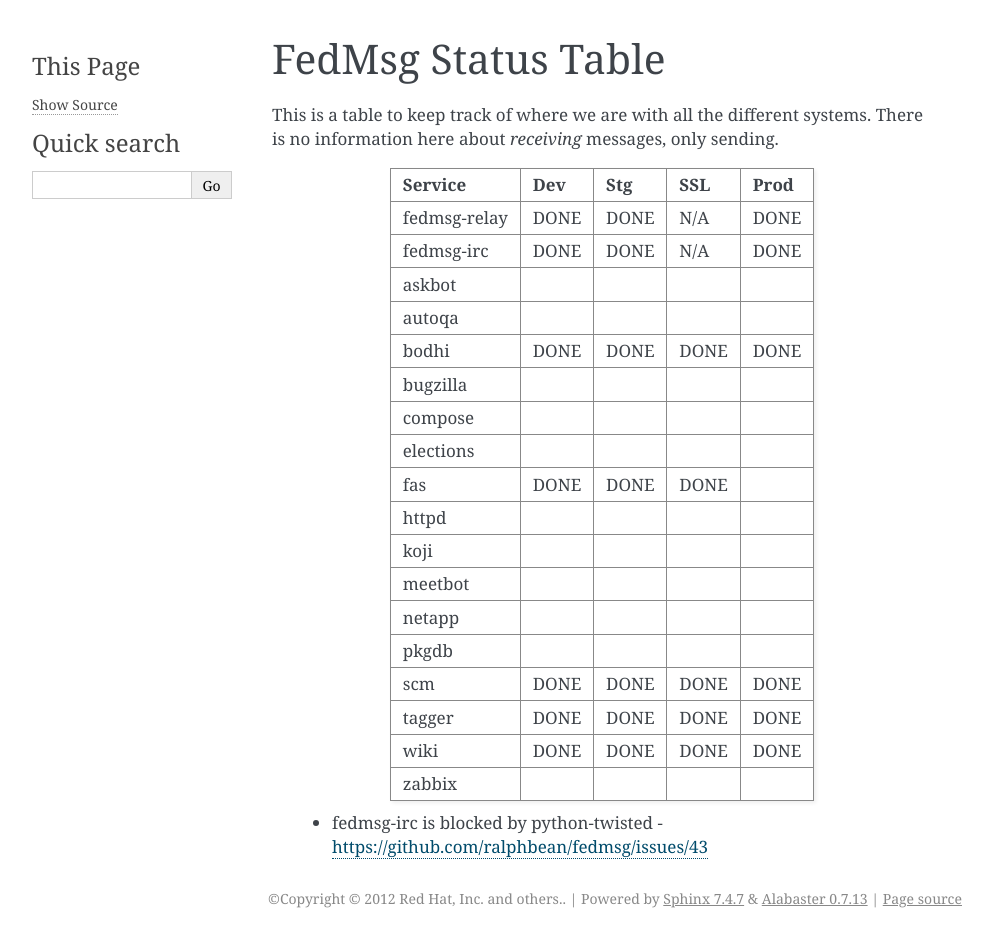
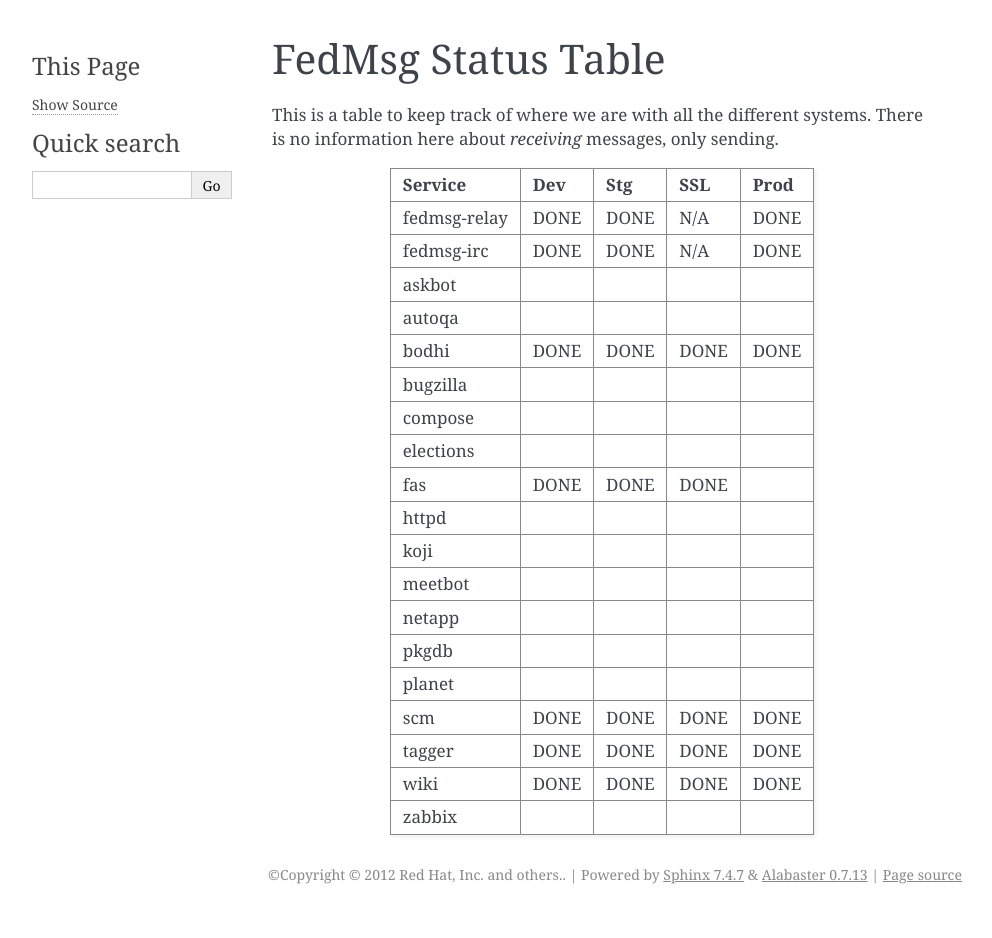
Before and after one commit to fedora-infra/fedmsg, a Sphinx documentation site: the page built from doc/status.rst, in a window 1280 px wide. Shown: the whole page, without its empty margins (148-1140 px from the left). Built offline with Sphinx 7.4.7, drawn with Linux system fonts in a browser that asks for light colours; after the commit the page ends 914 px from its top, so only the background shows below that.

Commit message:
Add "planet" to the status list.

```diff
--- a/doc/status.rst
+++ b/doc/status.rst
@@ -35,6 +35,8 @@
 +---------------+-----------+------------+----------+-----------+
 | pkgdb         |           |            |          |           |
 +---------------+-----------+------------+----------+-----------+
+| planet        |           |            |          |           |
++---------------+-----------+------------+----------+-----------+
 | scm           | DONE      |  DONE      | DONE     | DONE      |
 +---------------+-----------+------------+----------+-----------+
 | tagger        | DONE      |  DONE      | DONE     | DONE      |
@@ -43,6 +45,3 @@
 +---------------+-----------+------------+----------+-----------+
 | zabbix        |           |            |          |           |
 +---------------+-----------+------------+----------+-----------+
-
- - fedmsg-irc is blocked by python-twisted -
-   https://github.com/ralphbean/fedmsg/issues/43
```
